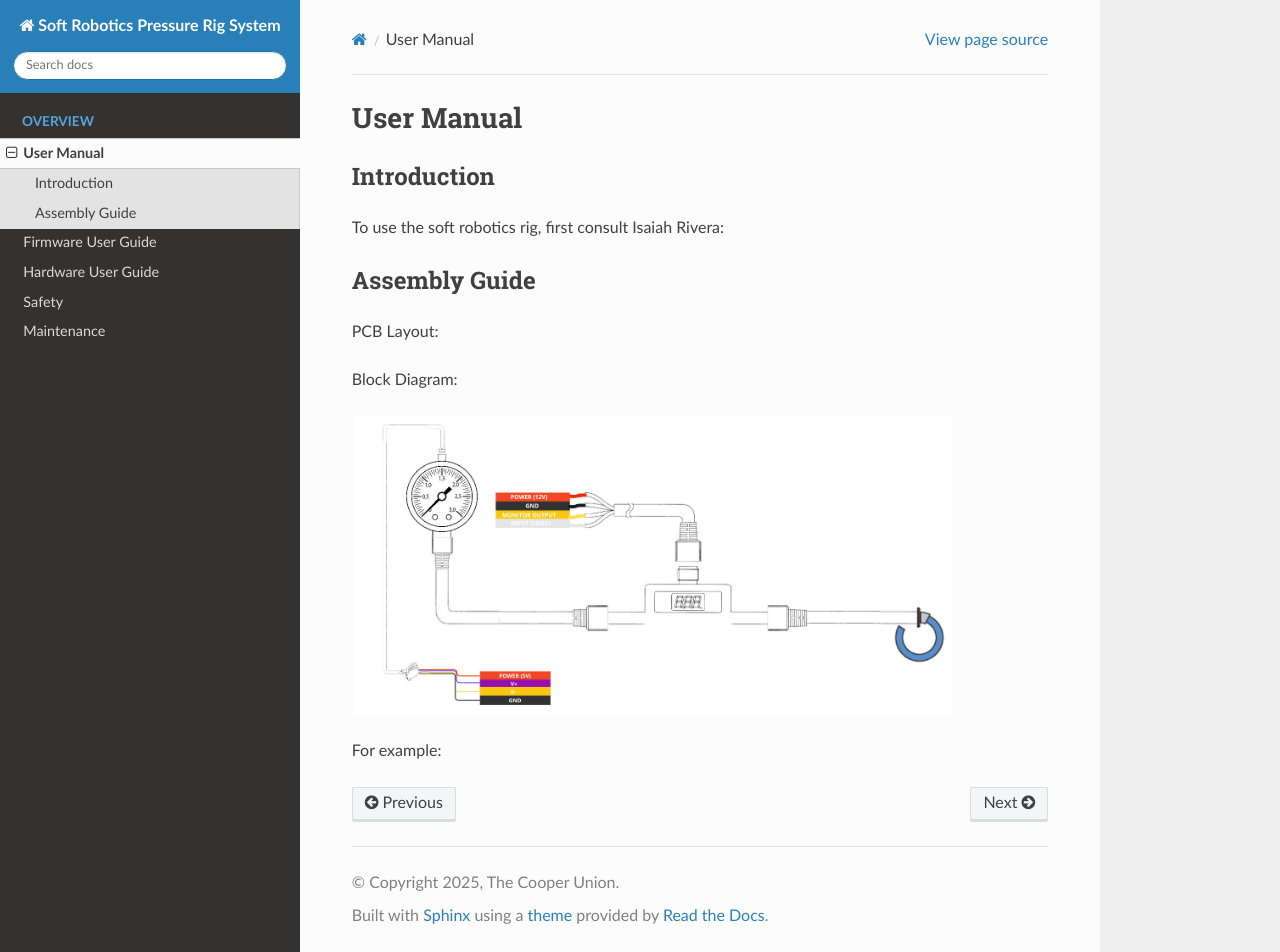
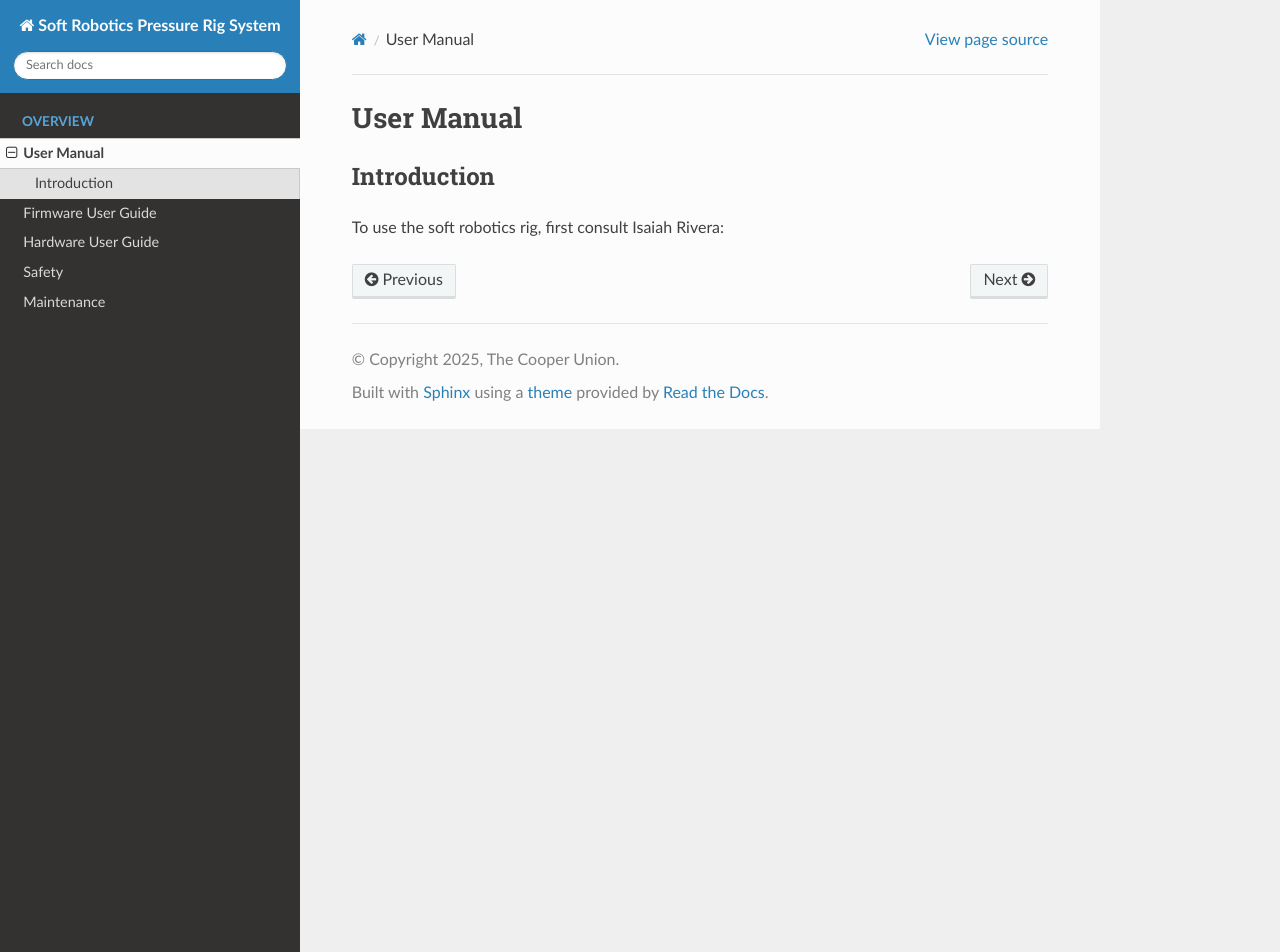
Before and after one commit to CooperUnionBIRDLab/Pressure_Rig_Docs, a Sphinx documentation site: the page built from docs/source/usage.rst, in a window 1280 px wide and 952 px high. Built offline with Sphinx 7.4.7 and the Read the Docs theme 3.1.0, drawn with Linux system fonts in a browser that asks for light colours.

Commit message:
Update usage.rst

```diff
--- a/docs/source/usage.rst
+++ b/docs/source/usage.rst
@@ -5,19 +5,4 @@ User Manual
 
 Introduction
 ------------
-
 To use the soft robotics rig, first consult Isaiah Rivera:
-
-
-Assembly Guide
-----------------
-
-PCB Layout:
-
-Block Diagram:
-
-.. image:: images/Pressure_Rig_Block_Diagram.jpg
-   :width: 600
-   :alt: Alternative Text
-
-For example:
```
